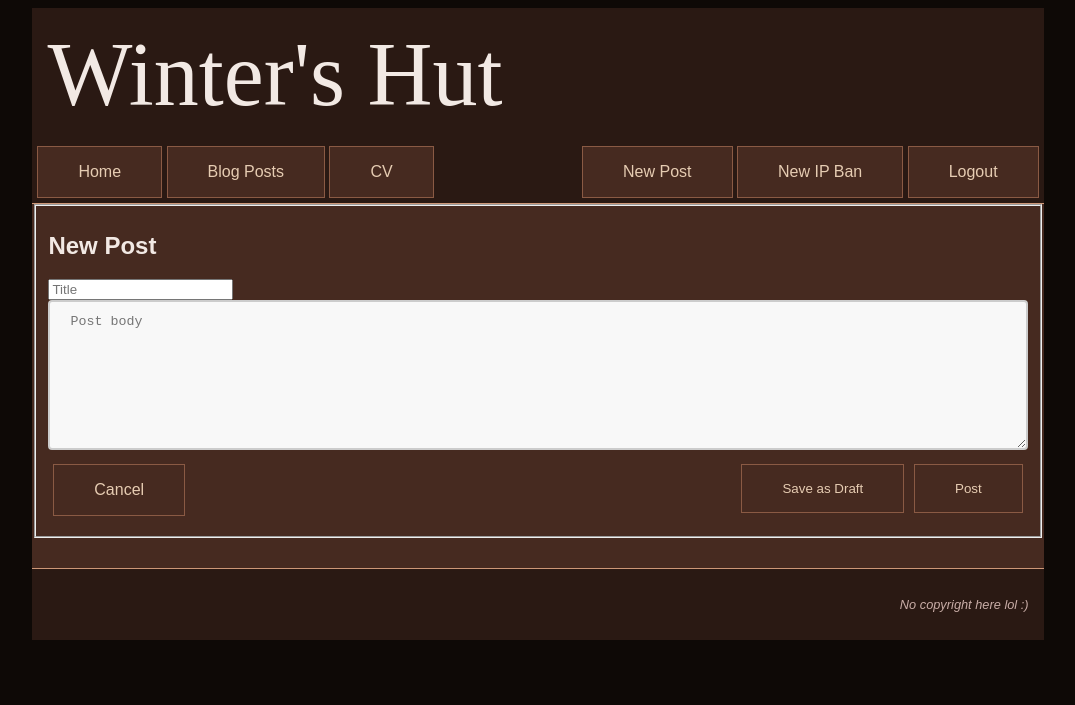
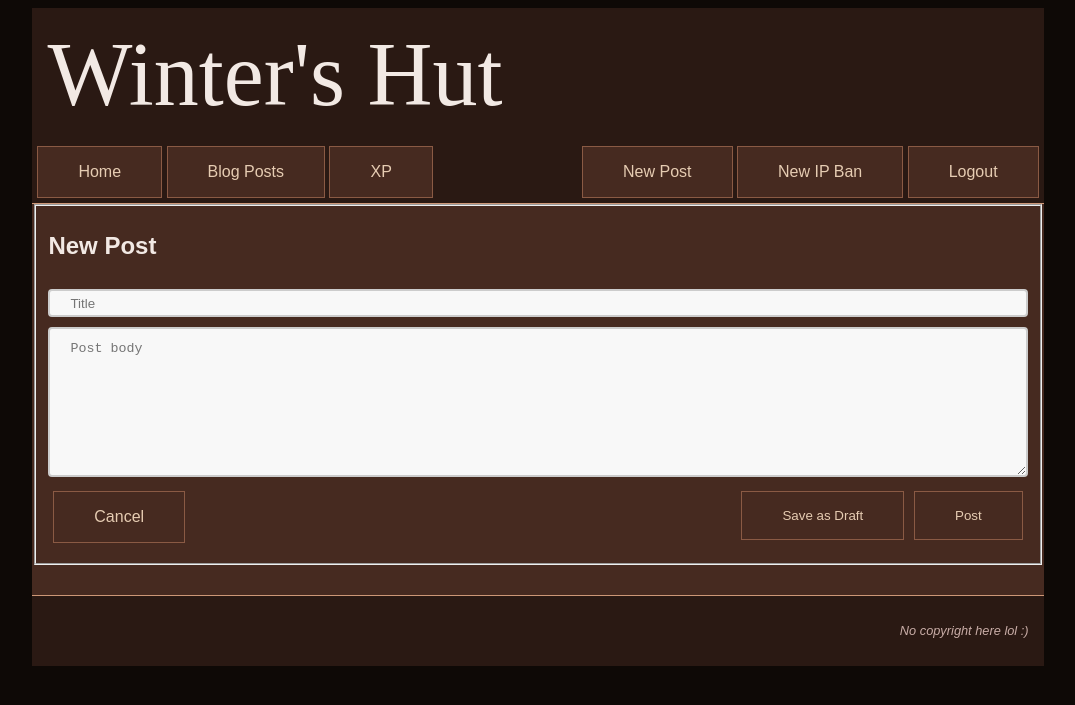
Before and after one commit to dimitarOnGithub/winterhut, a Flask app: page /new_post in a window 1280 px wide. Shown: the top 705 px of the page, without its empty margins (102-1177 px from the left). Run offline with Flask 2, Linux system fonts and the light colour scheme; the visitor is signed in with stand-in values (Sample User, id 1).

Commit message:
Fixing up tiny details in the UI

```diff
--- a/winterhut/static/main.css
+++ b/winterhut/static/main.css
@@ -234,7 +238,7 @@ nav .nav-right {
   border: 2px solid #ccc;
   border-radius: 4px;
   background-color: #f8f8f8;
-  resize: both;
+  resize: vertical;
 }
 
 .new-post .btn {
@@ -246,3 +250,14 @@ nav .nav-right {
   float: left;
   margin: 1% 0.5%;
 }
+
+.new-post .form-field.title {
+  height: 25px;
+  width: 100%;
+  padding: 12px 20px;
+  box-sizing: border-box;
+  border: 2px solid #ccc;
+  border-radius: 4px;
+  background-color: #f8f8f8;
+  margin: 1% 0;
+}
--- a/winterhut/templates/home.html
+++ b/winterhut/templates/home.html
@@ -12,7 +12,7 @@
         {% for post in blog_posts.items %}
             <article class="blog-article">
                 <a class="article-title" href="{{ url_for('posts.view_post_page', post_id=post.id)}}">{{ post.title }}</a>
-                <small class="article-date-posted">{{ post.date_posted.strftime("%Y-%m-%d") }}</small>
+                <small class="article-date-posted">posted at {{ post.date_posted.strftime("%X, %A, %d/%b/%Y") }}</small>
                 <div class="article-content">{{ post.content | safe}}</div>
             </article>
         {% endfor %}
--- a/winterhut/templates/layout.html
+++ b/winterhut/templates/layout.html
@@ -18,7 +18,7 @@
       <div class="nav-left">
         <a class="btn" href="{{ url_for('main.home_page') }}">Home</a>
         <a class="btn" href="#">Blog Posts</a>
-        <a class="btn" href="{{ url_for('main.cv_page') }}">CV</a>
+        <a class="btn" href="{{ url_for('main.cv_page') }}">XP</a>
       </div>
       <div class="nav-right">
         {% if current_user.is_authenticated %}
--- a/winterhut/templates/post.html
+++ b/winterhut/templates/post.html
@@ -8,8 +8,8 @@
 {% endblock %}
 {% block body %}
   <article class="blog-article">
-      <a class="article-title" href="#">{{ post.title }}</a>
-      <small class="article-date-posted">{{ post.date_posted.strftime("%Y-%m-%d") }}</small>
+      <a class="article-title">{{ post.title }}</a>
+      <small class="article-date-posted">posted at {{ post.date_posted.strftime("%X, %A, %d/%b/%Y") }}</small>
       <div class="article-content">{{ post.content | safe }}</div>
   </article>
 {% endblock %}
```
Also changed, not shown: other parts of winterhut/static/main.css (+5 -1 lines).
